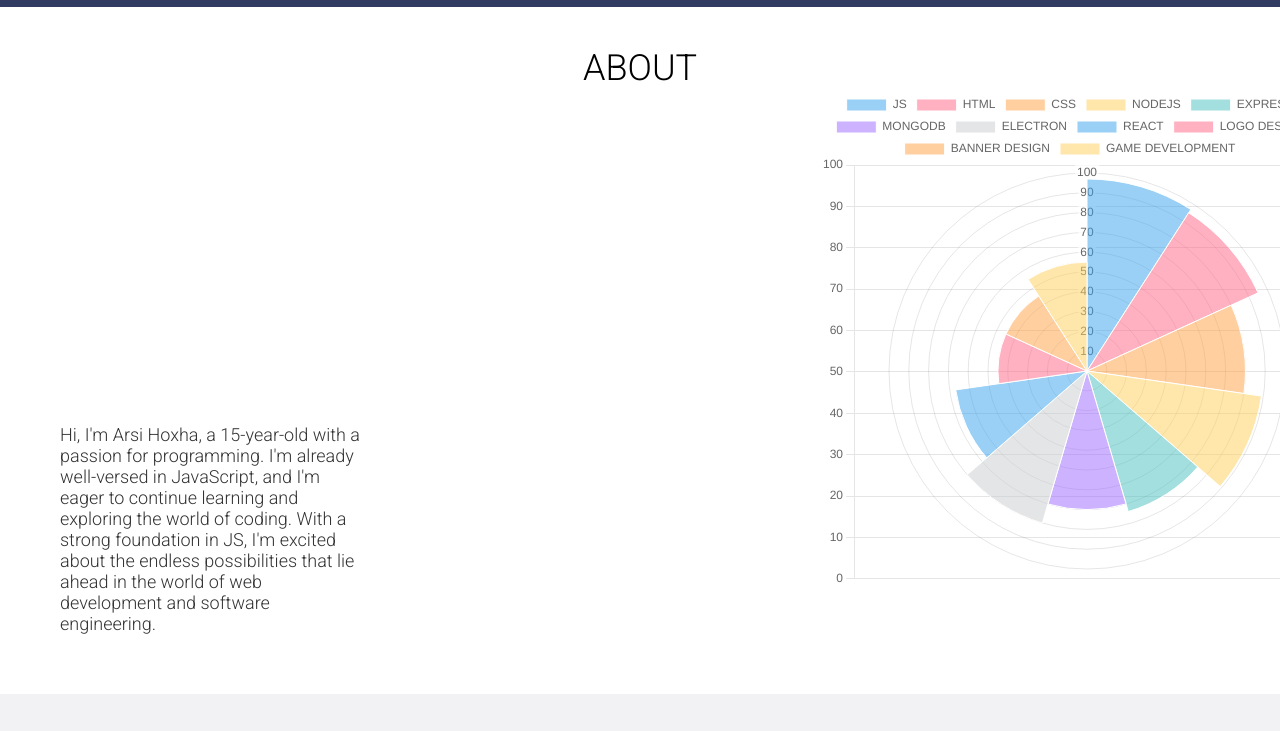
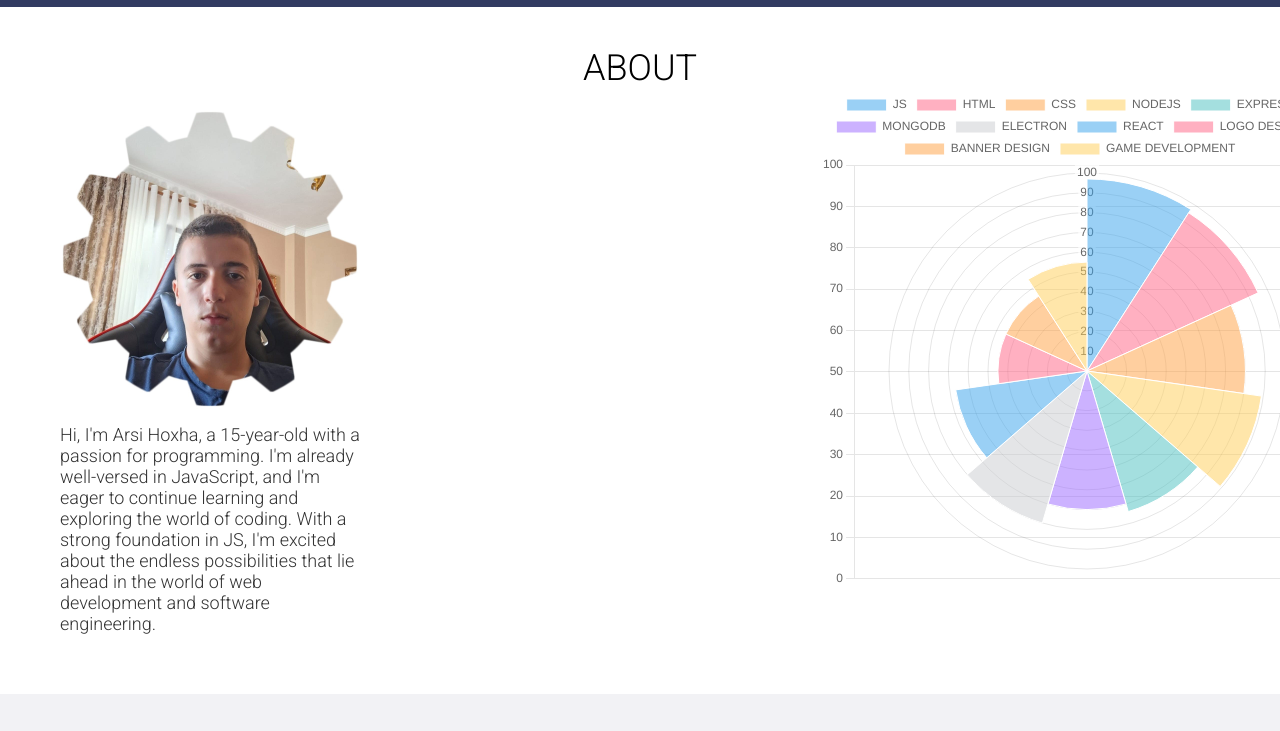
Before and after one commit to ArsiHoxha/Portofolio, a plain HTML site: page index.html in a window 1280 px wide. Shown: the part 834-1565 px from the top of the page. Drawn offline with nearby package versions, Linux system fonts and the light colour scheme; the site is published under a folder, as on GitHub Pages, so addresses that start at the root find nothing.

Commit message:
Update style.css

```diff
--- a/style.css
+++ b/style.css
@@ -79,7 +79,7 @@ body {
   .octa {
     height: 300px;
     width: 300px;
-    background-image: url('/tuxpi.com.1696685016.jpg');
+    background-image: url('tuxpi.com.1696685016.jpg');
     background-size: cover;
     background-repeat: no-repeat;
   }
```
